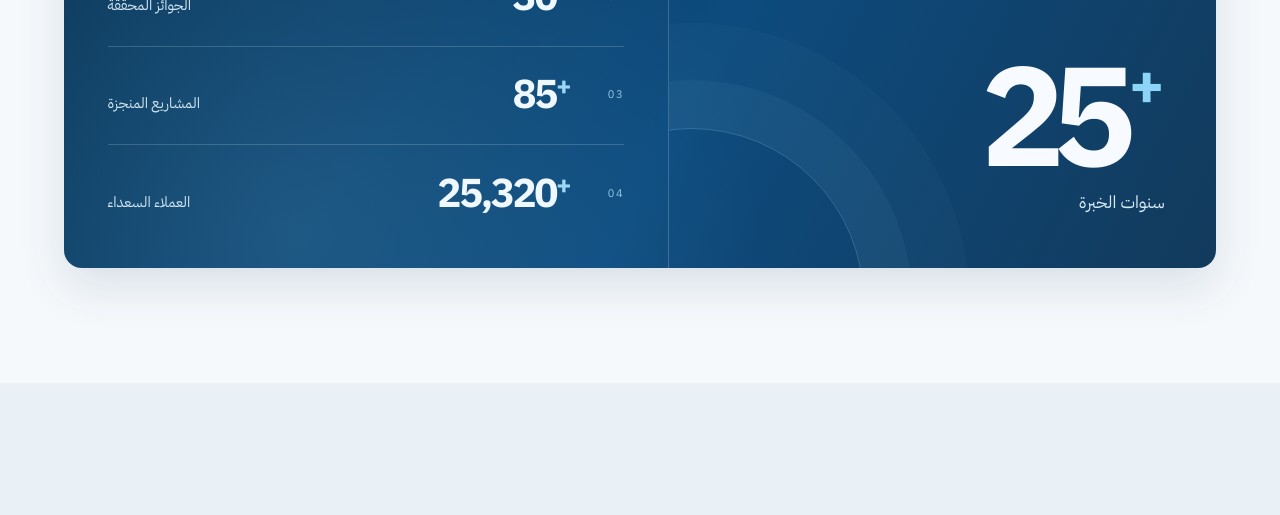
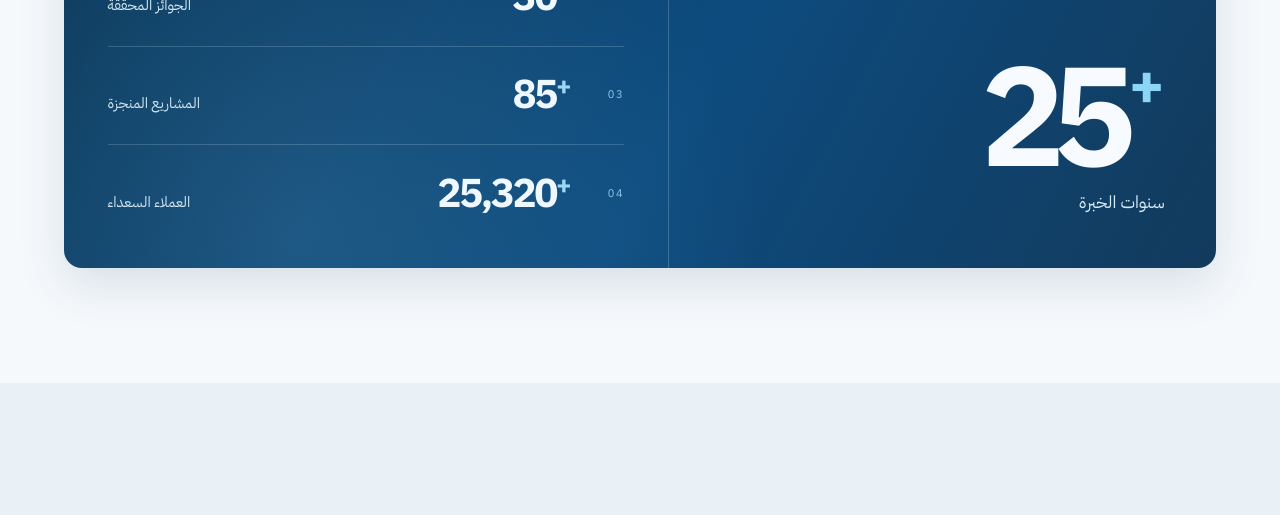
Before and after one commit to Bashar-alJabi/inbs-website, a Next.js app: page /ar/about in a window 1280 px wide. Shown: the part 1560-2075 px from the top of the page. Built offline with nearby package versions, Linux system fonts and the light colour scheme; no server answers.

Commit message:
design(about): remove decorative orbit from metrics composition

```diff
--- a/src/components/about/about-milestones.tsx
+++ b/src/components/about/about-milestones.tsx
@@ -14,7 +14,6 @@ export function AboutMilestones({ locale }: { locale: Locale }) {
         <strong dir="ltr">{featured.value.toLocaleString('en-US')}<span>+</span></strong>
         <span>{featured[locale]}</span>
       </div>
-      <span className="inbs-story-milestones-orbit" aria-hidden="true"/>
     </Reveal>
     <div className="inbs-story-milestones-details">
       {supporting.map((fact, index) =>
```
